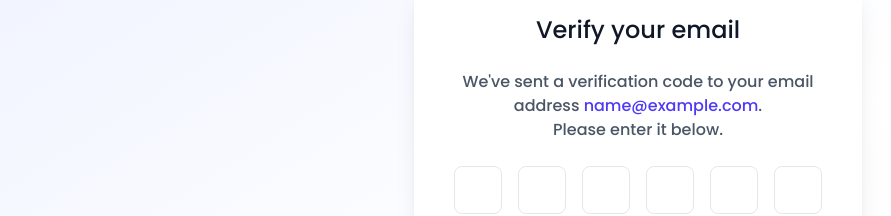
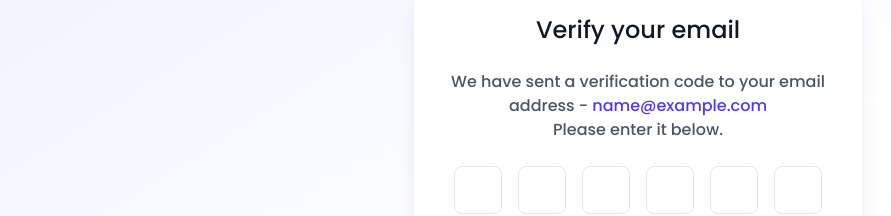
Before and after one commit to ZAHIRULCODER/Beyondchats-Frontend-assignment, a React (Vite) app: page / in a window 1280 px wide. Both pictures are taken after typing "Sample", "name@example.com", "Sample123" into the empty fields and a click on the button "Continue". Shown: the part 154-370 px from the top of the page, without its empty margins (2-893 px from the left). Built offline with nearby package versions, Linux system fonts and the light colour scheme.

Commit message:
Add error logging in Organization component and update email verification message in Registration component for clarity

```diff
--- a/src/pages/Organization.jsx
+++ b/src/pages/Organization.jsx
@@ -93,6 +93,7 @@ export default function Organization() {
         description: meta ? meta.content : "No meta description found",
       }));
     } catch (error) {
+      console.log(error);
       toast.error("Failed to fetch meta description");
     } finally {
       setIsFetchingMeta(false);
--- a/src/pages/Registration.jsx
+++ b/src/pages/Registration.jsx
@@ -159,8 +159,8 @@ export default function Registration() {
             // Step 2: Email Verification
             <div className="space-y-6">
               <p className="text-gray-600 text-center">
-                We've sent a verification code to your email address{" "}
-                <span className="text-indigo-600">{formData.email}</span>.{" "}
+                We have sent a verification code to your email address -{" "}
+                <span className="text-indigo-600">{formData.email}</span>
                 <br /> Please enter it below.
               </p>
 
```
